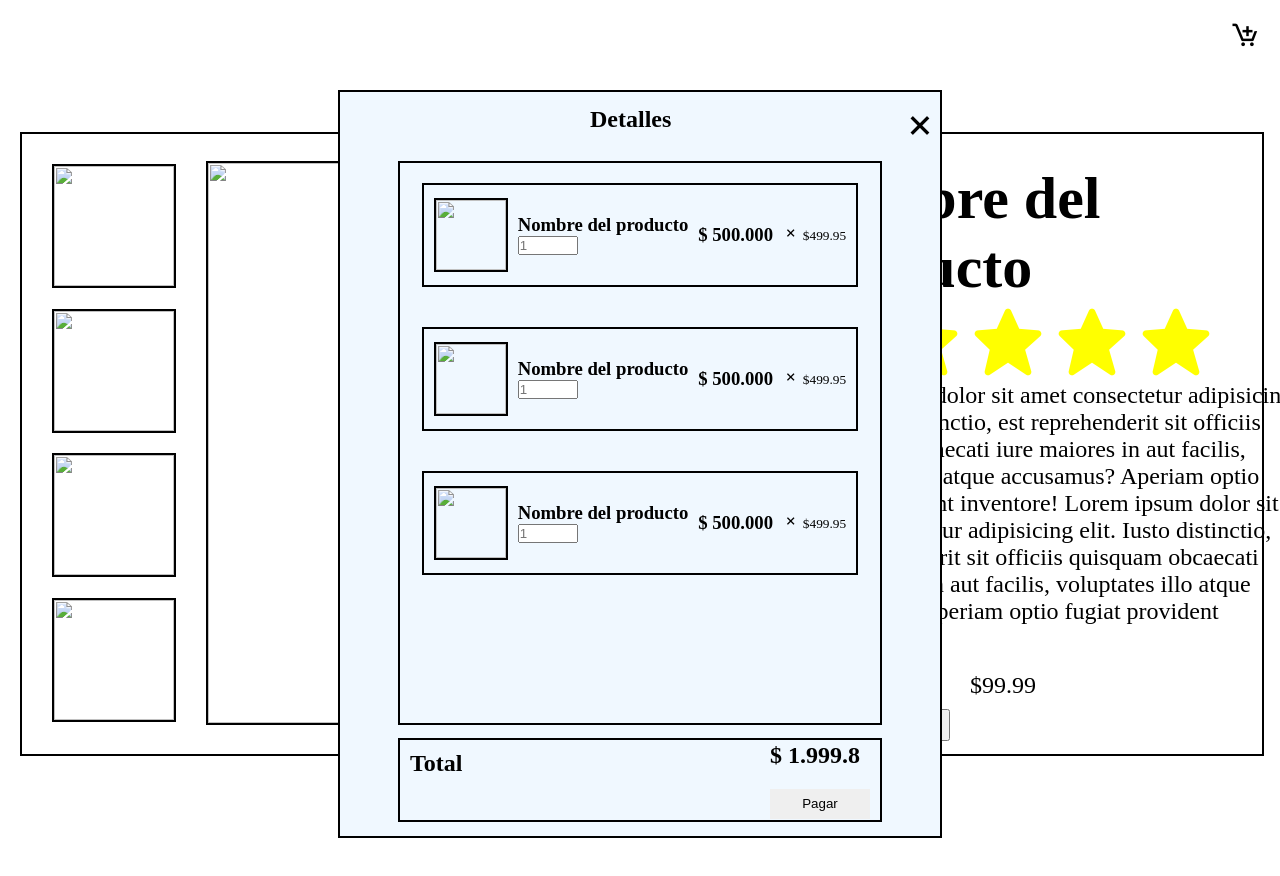
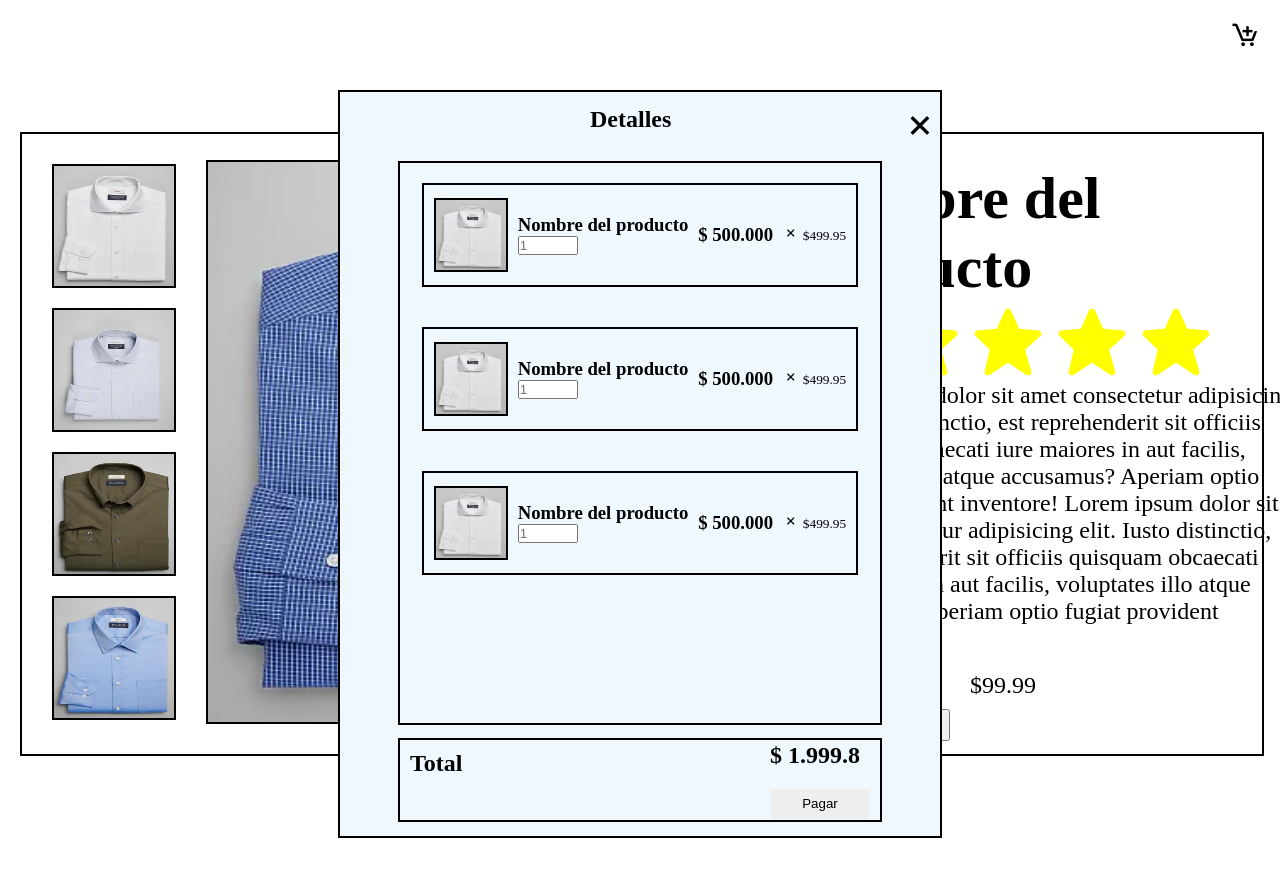
Before and after one commit to GabrielGarciaRodri/examenHtml5yCss3, a plain HTML site: page views/detalles.html in a window 1280 px wide. Drawn offline with nearby package versions, Linux system fonts and the light colour scheme; files that its build step writes are made by us from their sources; the site is published under a folder, as on GitHub Pages, so addresses that start at the root find nothing; files whose address does not match are found by name.

Commit message:
fix: :bug: Last try to fix bug
Bugs tried to be fixed

```diff
--- a/views/detalles.html
+++ b/views/detalles.html
@@ -3,7 +3,7 @@
 <head>
     <meta charset="UTF-8">
     <meta name="viewport" content="width=device-width, initial-scale=1.0">
-    <link rel="stylesheet" href="css/detalles.css">
+    <link rel="stylesheet" href="./css/detalles.css">
     <link href='https://unpkg.com/boxicons@2.1.4/css/boxicons.min.css' rel='stylesheet'>
     <title>Document</title>
 </head>
@@ -20,21 +20,21 @@
                 <div class="box_container">
                     <div class="cont_muestra">
                         <div class="muestra">
-                            <img src="/storage/img/camisa1.png">
+                            <img src="../storage/img/camisa1.png">
                         </div>
                         <div class="muestra">
-                            <img src="/storage/img/camisa2.png">
+                            <img src="../storage/img/camisa2.png">
                         </div>
                         <div class="muestra">
-                            <img src="/storage/img/camisa3.png">
+                            <img src="../storage/img/camisa3.png">
 
                         </div>
                         <div class="muestra">
-                            <img src="/storage/img/camisa4.png">
+                            <img src="../storage/img/camisa4.png">
                         </div>
                     </div>
                     <div class="img_producto">
-                        <img src="/storage/img/camisa5.png">
+                        <img src="../storage/img/camisa5.png">
                     </div>
                     <div class="desc_producto">
                         <div class="box_producto">
@@ -67,13 +67,13 @@
         <section class="detalles">
             <div class="box_top">
                 <h1>Detalles</h1>
-                <a href="/index.html"><i class='bx bx-x'></i></a>
+                <a href="index.html"><i class='bx bx-x'></i></a>
             </div>
 
             <div class="contenedor_datos">
                 <div class="container">
                     <div class="box_img">
-                        <img src="/storage/img/camisa1.png">
+                        <img src="../storage/img/camisa1.png">
                     </div>
                     <div class="box_nombre">
                         <h3>Nombre del producto</h3>
@@ -89,7 +89,7 @@
                 </div>
                 <div class="container">
                     <div class="box_img">
-                        <img src="/storage/img/camisa1.png">
+                        <img src="../storage/img/camisa1.png">
                     </div>
                     <div class="box_nombre">
                         <h3>Nombre del producto</h3>
@@ -105,7 +105,7 @@
                 </div>
                 <div class="container">
                     <div class="box_img">
-                        <img src="/storage/img/camisa1.png">
+                        <img src="../storage/img/camisa1.png">
                     </div>
                     <div class="box_nombre">
                         <h3>Nombre del producto</h3>
```
Also changed, not shown: views/views.html (+2 -2 lines).
